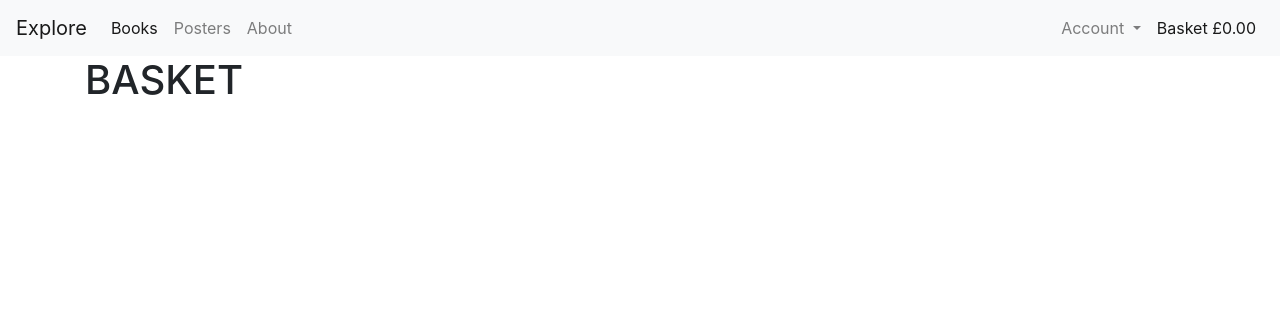
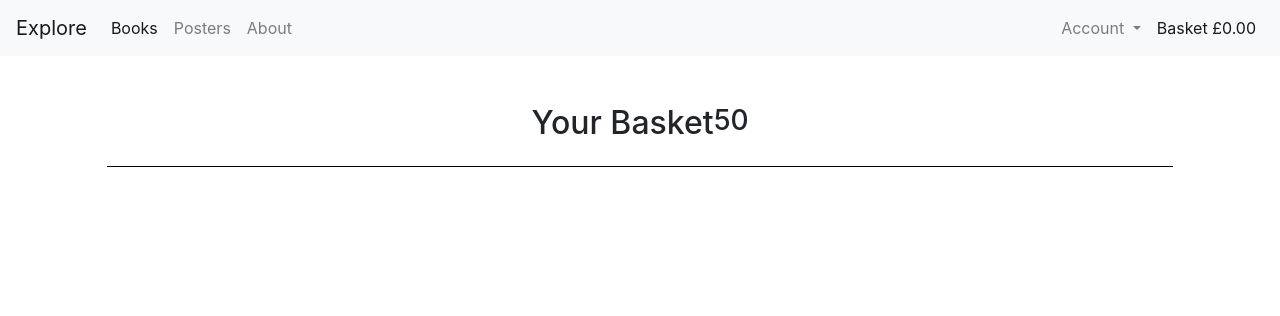
Before and after one commit to RadheyaM/explore, a Django app: page /basket/ in a window 1280 px wide. Shown: the top 316 px of the page. Run offline with Django 3.2, Linux system fonts and the light colour scheme; some libraries are stand-ins or nearby versions.

Commit message:
Add basket contexts

```diff
--- /dev/null
+++ b/basket/contexts.py
@@ -0,0 +1,33 @@
+"""
+Code based on that of project walkthrough boutique ado
+"""
+
+from decimal import Decimal
+from django.conf import settings
+
+def basket_contents(request):
+
+    basket_items =[]
+    total = 0
+    product_count = 0
+
+    if total < settings.FREE_DELIVERY_THRESHOLD:
+        delivery = total * Decimal(settings.STANDARD_DELIVERY_PERCENTAGE / 100)
+        free_delivery_delta = settings.FREE_DELIVERY_THRESHOLD - total
+    else:
+        delivery = 0
+        free_delivery_delta = 0
+
+    grand_total = delivery + total
+
+    context ={
+        'basket_items': basket_items,
+        'total': total,
+        'product_count': product_count,
+        'delivery': delivery,
+        'free_delivery_delta': free_delivery_delta,
+        'free_delivery_threshold': settings.FREE_DELIVERY_THRESHOLD,
+        'grand_total': grand_total,
+    }
+
+    return context
--- a/basket/templates/basket/basket.html
+++ b/basket/templates/basket/basket.html
@@ -2,7 +2,19 @@
 {% load static %}
 
 {% block content %}
-<section class="container">
-    <h1>BASKET</h1>
-</section>
+    <section class="container">
+        <div class="row d-flex justify-content-center mt-5">
+            <h2>Your Basket</h2>
+            <h3> {{ free_delivery_threshold }} </h3>
+        </div>
+        <hr>
+    </section>
+    <section class="container">
+        <div class="row d-flex">
+            <div class="col-lg-3 basket-row"></div>
+            <div class="col-lg-3 basket-row"></div>
+            <div class="col-lg-3 basket-row"></div>
+            <div class="col-lg-3 basket-row"></div>
+        </div>
+    </scetion>
 {% endblock %}
--- a/core/settings.py
+++ b/core/settings.py
@@ -64,6 +64,7 @@ TEMPLATES = [
                 'django.template.context_processors.request',
                 'django.contrib.auth.context_processors.auth',
                 'django.contrib.messages.context_processors.messages',
+                'basket.contexts.basket_contents',
             ],
         },
     },
@@ -148,3 +149,6 @@ STATICFILES_DIRS = (os.path.join(BASE_DIR, 'static'),)
 
 MEDIA_URL = '/media/'
 MEDIA_ROOT = os.path.join(BASE_DIR, 'media')
+
+FREE_DELIVERY_THRESHOLD = 50
+STANDARD_DELIVERY_PERCENTAGE = 10
--- a/static/css/base.css
+++ b/static/css/base.css
@@ -1,3 +1,12 @@
+hr {
+    border: 0;
+    clear:both;
+    display:block;
+    width: 96%;
+    background-color: black;
+    height: 1px;
+  }
+
 .btn-action {
     background-color: orange;
     color: white;
@@ -33,3 +42,11 @@
 .card-title {
     height: 50px;
 }
+
+/*===================================
+basket
+===================================*/
+
+.basket-row {
+    height: 200px;
+}
```
